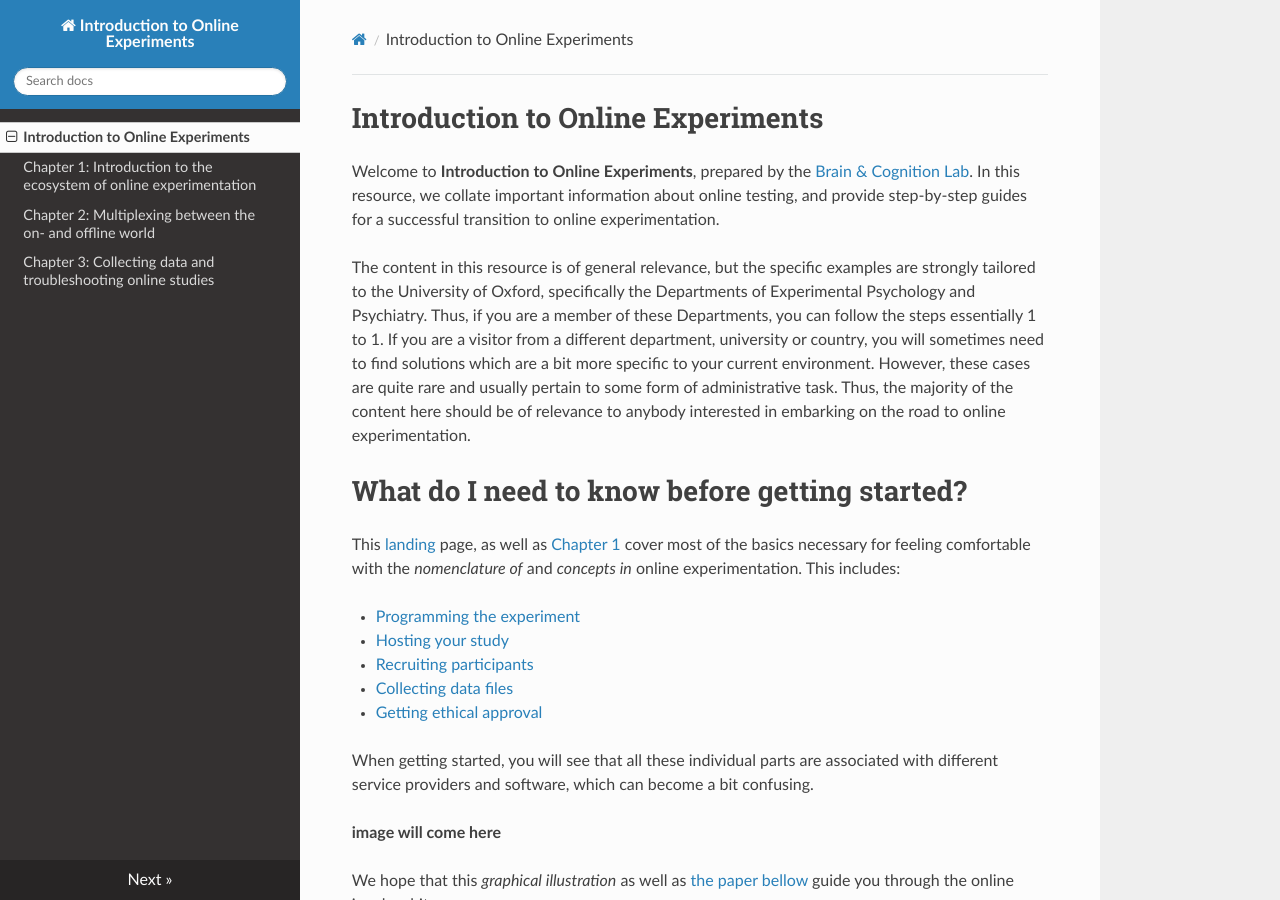
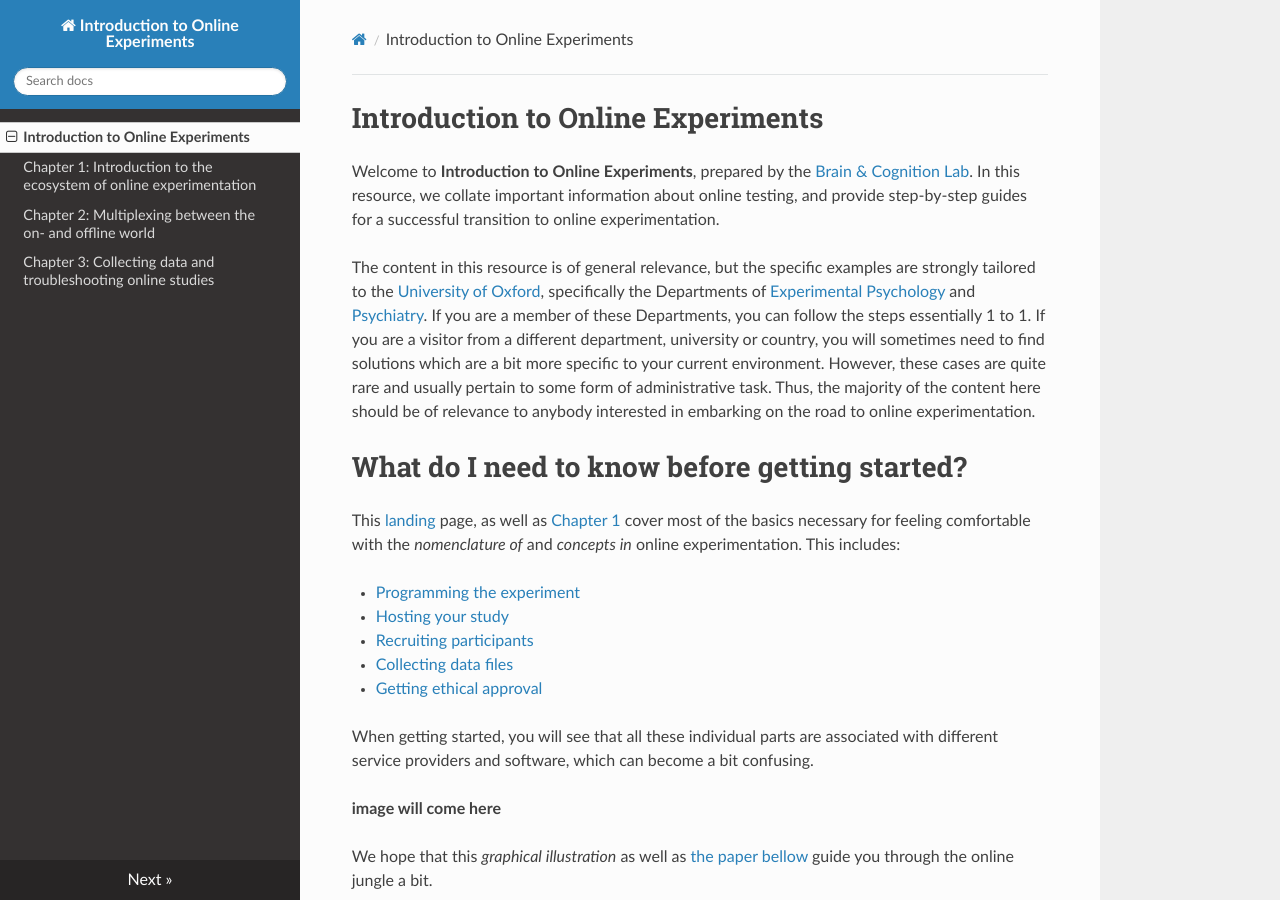
Before and after one commit to onlinews/online_ws, an MkDocs documentation site: the page built from docs/index.md, in a window 1280 px wide and 900 px high. Built offline with MkDocs 1.6.1, drawn with Linux system fonts in a browser that asks for light colours; nearby versions of some CDN libraries.

Commit message:
add links

```diff
--- a/docs/index.html
+++ b/docs/index.html
@@ -23,7 +23,7 @@
 </head>
 <body><div id="readme" class="container"><article class="markdown-body entry-content"><h1 id="introduction-to-online-experiments">Introduction to Online Experiments</h1>
 <p>Welcome to <strong>Introduction to Online Experiments</strong>, prepared by the <a href="http://www.brainandcognition.org/">Brain &amp; Cognition Lab</a>. In this resource, we collate important information about online testing, and provide step-by-step guides for a successful transition to online experimentation.</p>
-<p>The content in this resource is of general relevance, but the specific examples are strongly tailored to the University of Oxford, specifically the Departments of Experimental Psychology and Psychiatry. Thus, if you are a member of these Departments, you can  follow the steps essentially 1 to 1. If you are a visitor from a different department, university or country, you will sometimes need to find solutions which are a bit more specific to your current environment. However, these cases are quite rare and usually pertain to some form of administrative task. Thus, the majority of the content here should be of relevance to anybody interested in embarking on the road to online experimentation.</p>
+<p>The content in this resource is of general relevance, but the specific examples are strongly tailored to the <a href="http://www.ox.ac.uk/">University of Oxford</a>, specifically the Departments of <a href="https://www.psy.ox.ac.uk/">Experimental Psychology</a> and <a href="https://www.psych.ox.ac.uk/">Psychiatry</a>. If you are a member of these Departments, you can  follow the steps essentially 1 to 1. If you are a visitor from a different department, university or country, you will sometimes need to find solutions which are a bit more specific to your current environment. However, these cases are quite rare and usually pertain to some form of administrative task. Thus, the majority of the content here should be of relevance to anybody interested in embarking on the road to online experimentation.</p>
 <h1 id="what-do-i-need-to-know-before-getting-started-">What do I need to know before getting started?</h1>
 <p>This <a href="https://online-ws.readthedocs.io/en/latest/">landing</a> page, as well as <a href="https://online-ws.readthedocs.io/en/latest/Ch_1_GettingStarted/">Chapter 1</a> cover most of the basics necessary for feeling comfortable with the <em>nomenclature of</em> and <em>concepts in</em> online experimentation. This includes:</p>
 <ul>
--- a/docs/index.md
+++ b/docs/index.md
@@ -3,7 +3,7 @@ Introduction to Online Experiments
 
 Welcome to **Introduction to Online Experiments**, prepared by the [Brain & Cognition Lab](http://www.brainandcognition.org/). In this resource, we collate important information about online testing, and provide step-by-step guides for a successful transition to online experimentation.
 
-The content in this resource is of general relevance, but the specific examples are strongly tailored to the University of Oxford, specifically the Departments of Experimental Psychology and Psychiatry. Thus, if you are a member of these Departments, you can  follow the steps essentially 1 to 1. If you are a visitor from a different department, university or country, you will sometimes need to find solutions which are a bit more specific to your current environment. However, these cases are quite rare and usually pertain to some form of administrative task. Thus, the majority of the content here should be of relevance to anybody interested in embarking on the road to online experimentation.
+The content in this resource is of general relevance, but the specific examples are strongly tailored to the [University of Oxford](http://www.ox.ac.uk/), specifically the Departments of [Experimental Psychology](https://www.psy.ox.ac.uk/) and [Psychiatry](https://www.psych.ox.ac.uk/). If you are a member of these Departments, you can  follow the steps essentially 1 to 1. If you are a visitor from a different department, university or country, you will sometimes need to find solutions which are a bit more specific to your current environment. However, these cases are quite rare and usually pertain to some form of administrative task. Thus, the majority of the content here should be of relevance to anybody interested in embarking on the road to online experimentation.
 
 # What do I need to know before getting started?
 This [landing](https://online-ws.readthedocs.io/en/latest/) page, as well as [Chapter 1](https://online-ws.readthedocs.io/en/latest/Ch_1_GettingStarted/) cover most of the basics necessary for feeling comfortable with the *nomenclature of* and *concepts in* online experimentation. This includes:
```
